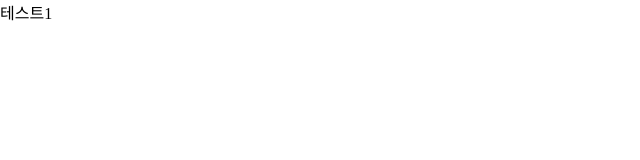
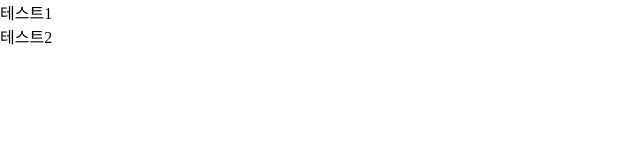
Before and after one commit to nJae94/trello, a React (Create React App) app: page / in a window 1280 px wide. Shown: the top 160 px of the page, without its empty margins (0-640 px from the left). Built offline with nearby package versions, Linux system fonts and the light colour scheme.

Commit message:
드래그 앤 드롭 테스트

```diff
--- a/src/components/List/index.tsx
+++ b/src/components/List/index.tsx
@@ -17,6 +17,13 @@ export const TrelloList = () => {
                   </Styles.Card>
                 )}
               </Draggable>
+              <Draggable draggableId="2st" index={1}>
+                {(c) => (
+                  <Styles.Card ref={c.innerRef} {...c.dragHandleProps} {...c.draggableProps}>
+                    테스트2
+                  </Styles.Card>
+                )}
+              </Draggable>
             </Styles.Board>
           )}
         </Droppable>
--- a/src/components/List/styles.ts
+++ b/src/components/List/styles.ts
@@ -8,10 +8,10 @@ export const Main = styled.main`
   margin-top: 50px;
 `;
 
-export const Board = styled.div`
+export const Board = styled.ul`
   background-color: ${boardColor};
 `;
 
-export const Card = styled.div`
+export const Card = styled.li`
   background-color: white;
 `;
```
